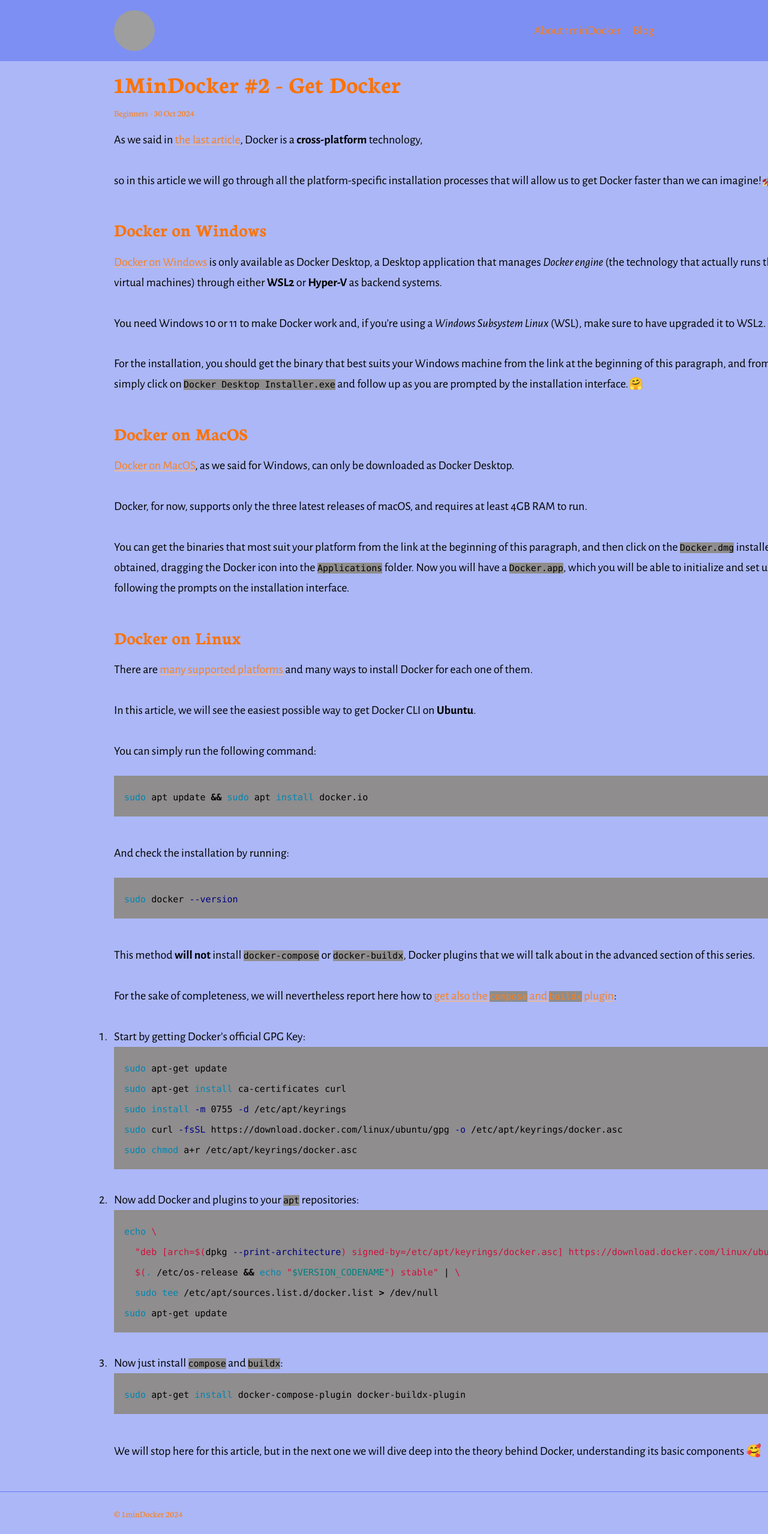
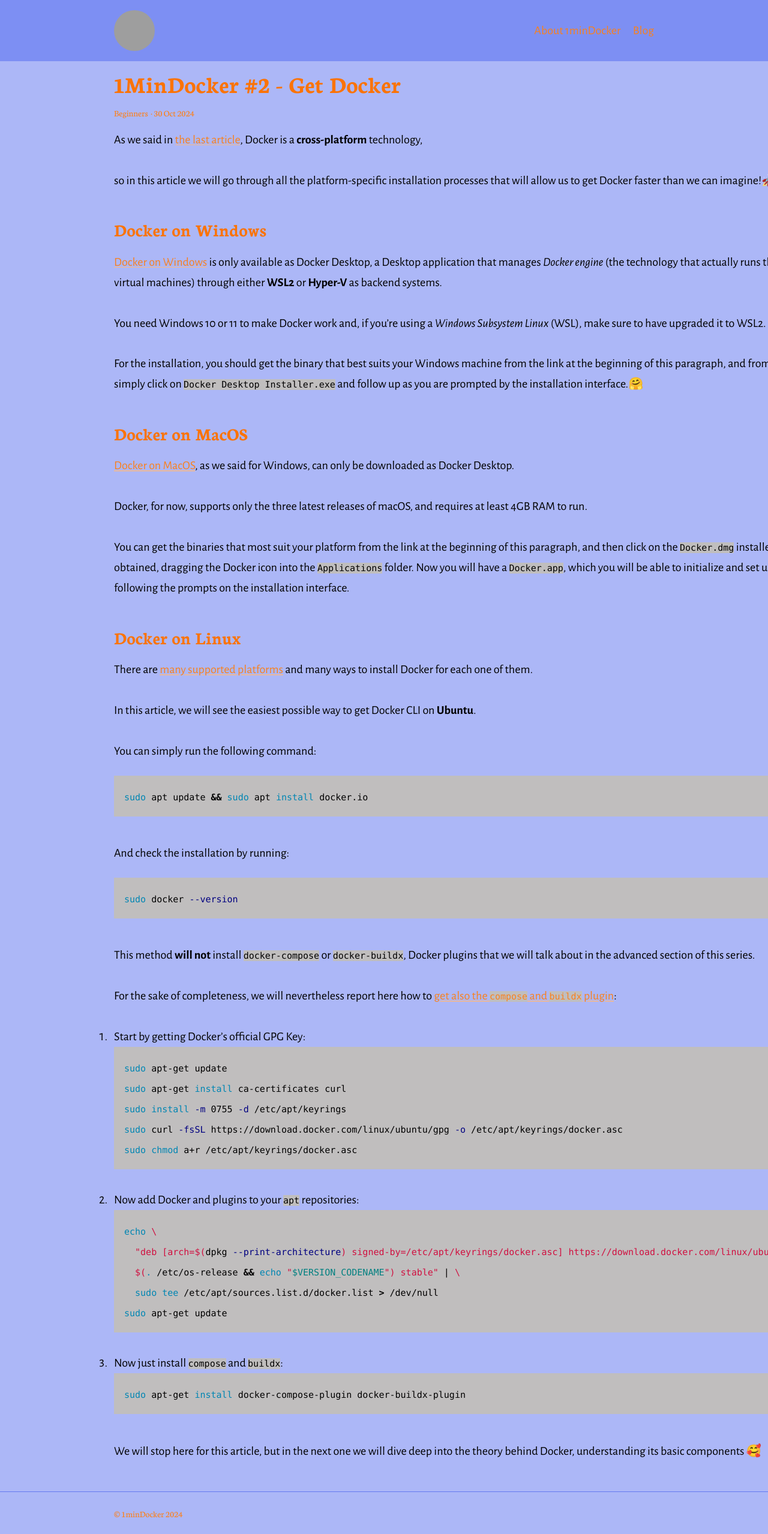
Before and after one commit to AstraBert/1minDocker-blog, a Jekyll site: the page built from _posts/2024-10-30-1MinDocker-2-Get-Docker.md, in a window 1280 px wide. Shown: the whole page at 60% size. Built offline with Jekyll 4.4.1, drawn with Linux system fonts in a browser that asks for light colours; grey boxes are pictures that could not be loaded.

Commit message:
code color1

```diff
--- a/_sass/_colors.scss
+++ b/_sass/_colors.scss
@@ -7,4 +7,4 @@ $captionColour: lighten($headingColour, 5%);
 $white: #fff;
 
 $backgroundColour: #acb7f7;
-$codeBackgroundColour: #8f8d8d;
+$codeBackgroundColour: #c0bebe;
```
